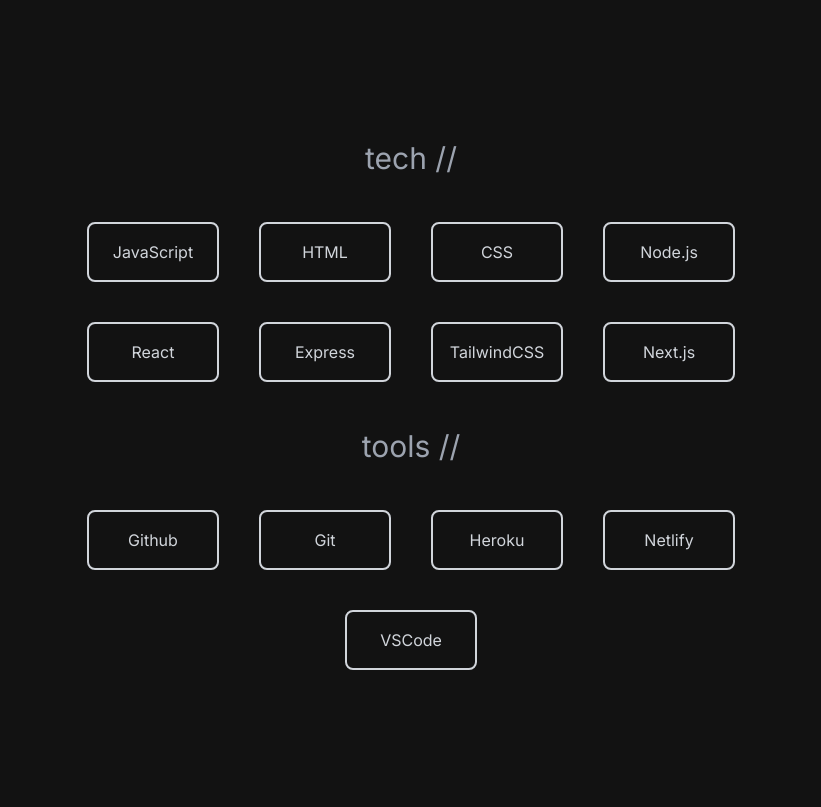
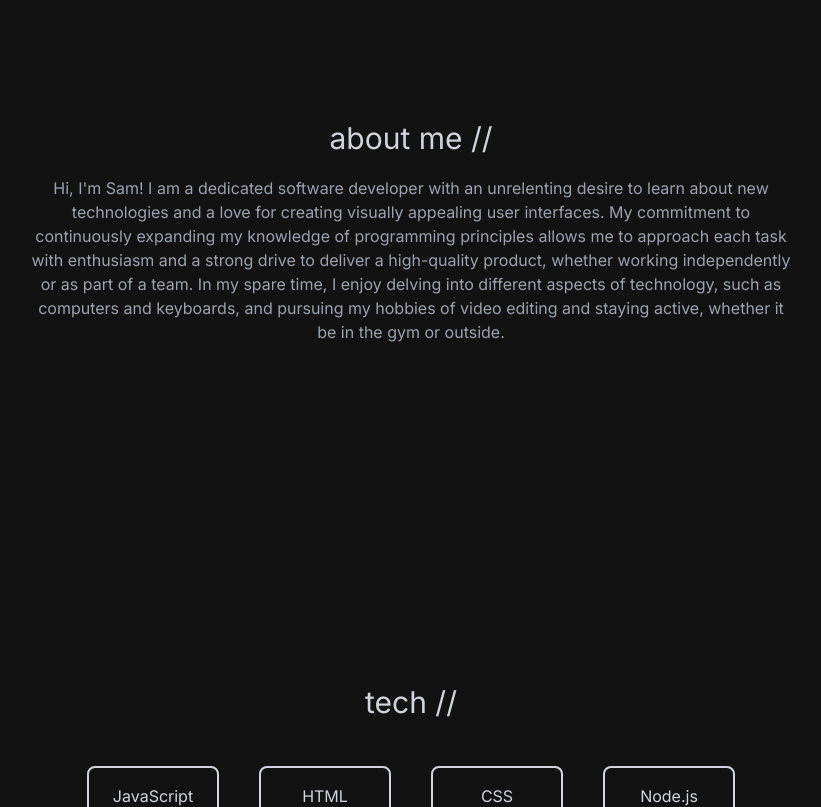
Before and after one commit to soup1e/portfolio, a Next.js app: page / in a window 1280 px wide. Shown: the part 680-1487 px from the top of the page, without its empty margins (229-1050 px from the left). Built offline with nearby package versions, Linux system fonts and the light colour scheme.

Commit message:
added about me

```diff
--- a/pages/index.js
+++ b/pages/index.js
@@ -31,9 +31,26 @@
           </div>
         </div>
       </div>
+      <div className="flex justify-center items-center text-center h-full">
+        <div className="w-3/5">
+          <h1 className="text-3xl text-gray-300 mb-5">about me //</h1>
+          <p className="lg:text-l text-base text-gray-400 mb-80">
+            Hi, I&apos;m Sam! I am a dedicated software developer with an
+            unrelenting desire to learn about new technologies and a love for
+            creating visually appealing user interfaces. My commitment to
+            continuously expanding my knowledge of programming principles allows
+            me to approach each task with enthusiasm and a strong drive to
+            deliver a high-quality product, whether working independently or as
+            part of a team. In my spare time, I enjoy delving into different
+            aspects of technology, such as computers and keyboards, and pursuing
+            my hobbies of video editing and staying active, whether it be in the
+            gym or outside.
+          </p>
+        </div>
+      </div>
       <div className="flex justify-center items-center h-full mb-40 ease-in-out duration-1000 delay-100">
         <ul className="flex flex-wrap justify-center w-3/5 items-left lg:flex-row gap-3 text-gray-300">
-          <h1 className="header p-5 w-full text-gray-400 text-3xl text-center">
+          <h1 className="p-5 w-full text-gray-300 text-3xl text-center">
             tech //
           </h1>
           <li className="boxed-list">JavaScript</li>
@@ -44,7 +61,7 @@
           <li className="boxed-list">Express</li>
           <li className="boxed-list">TailwindCSS</li>
           <li className="boxed-list">Next.js</li>
-          <h1 className="header p-5 w-full text-gray-400 text-3xl text-center">
+          <h1 className="p-5 w-full text-gray-300 text-3xl text-center">
             tools //
           </h1>
           <li className="boxed-list">Github</li>
```
